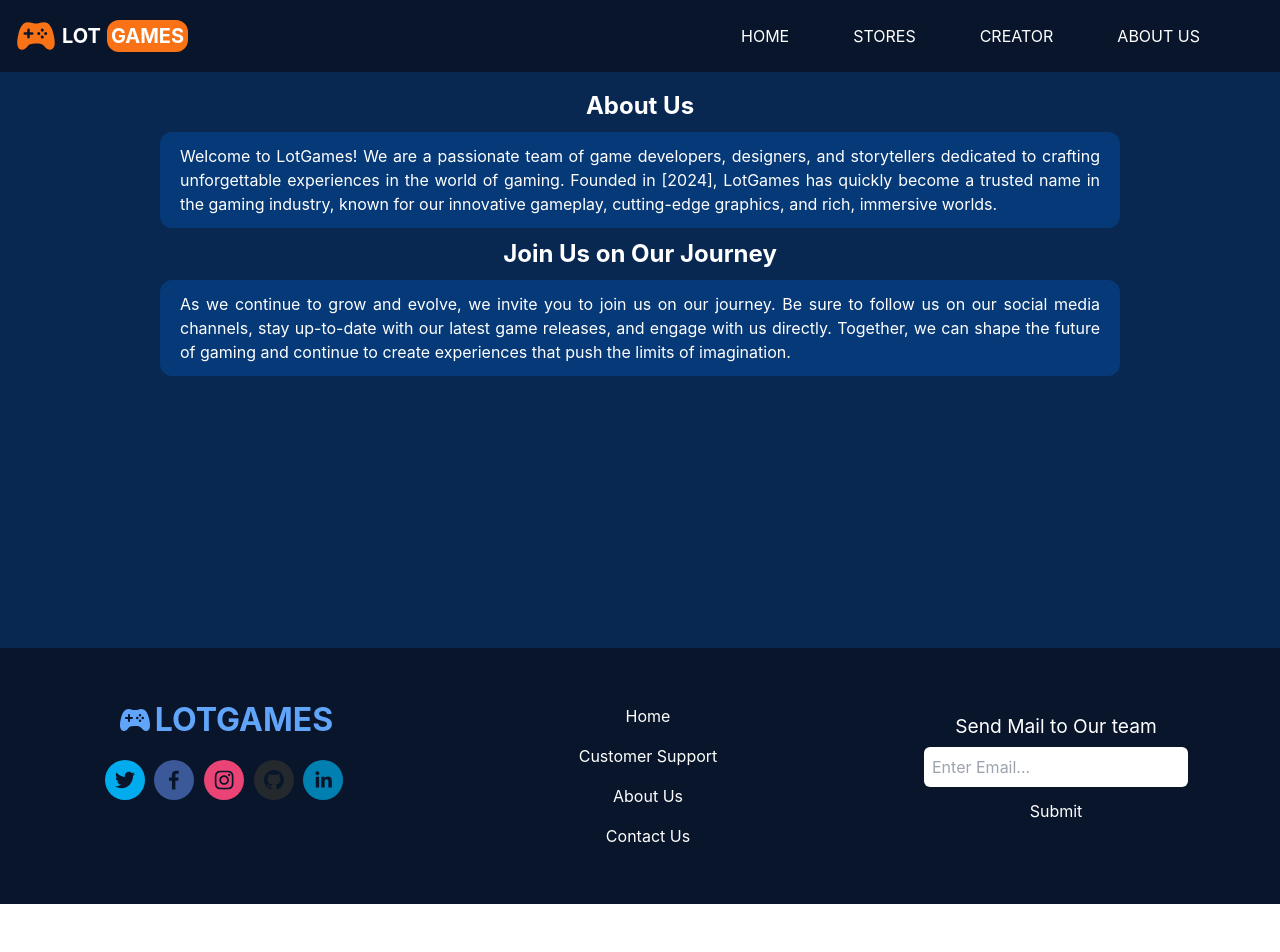
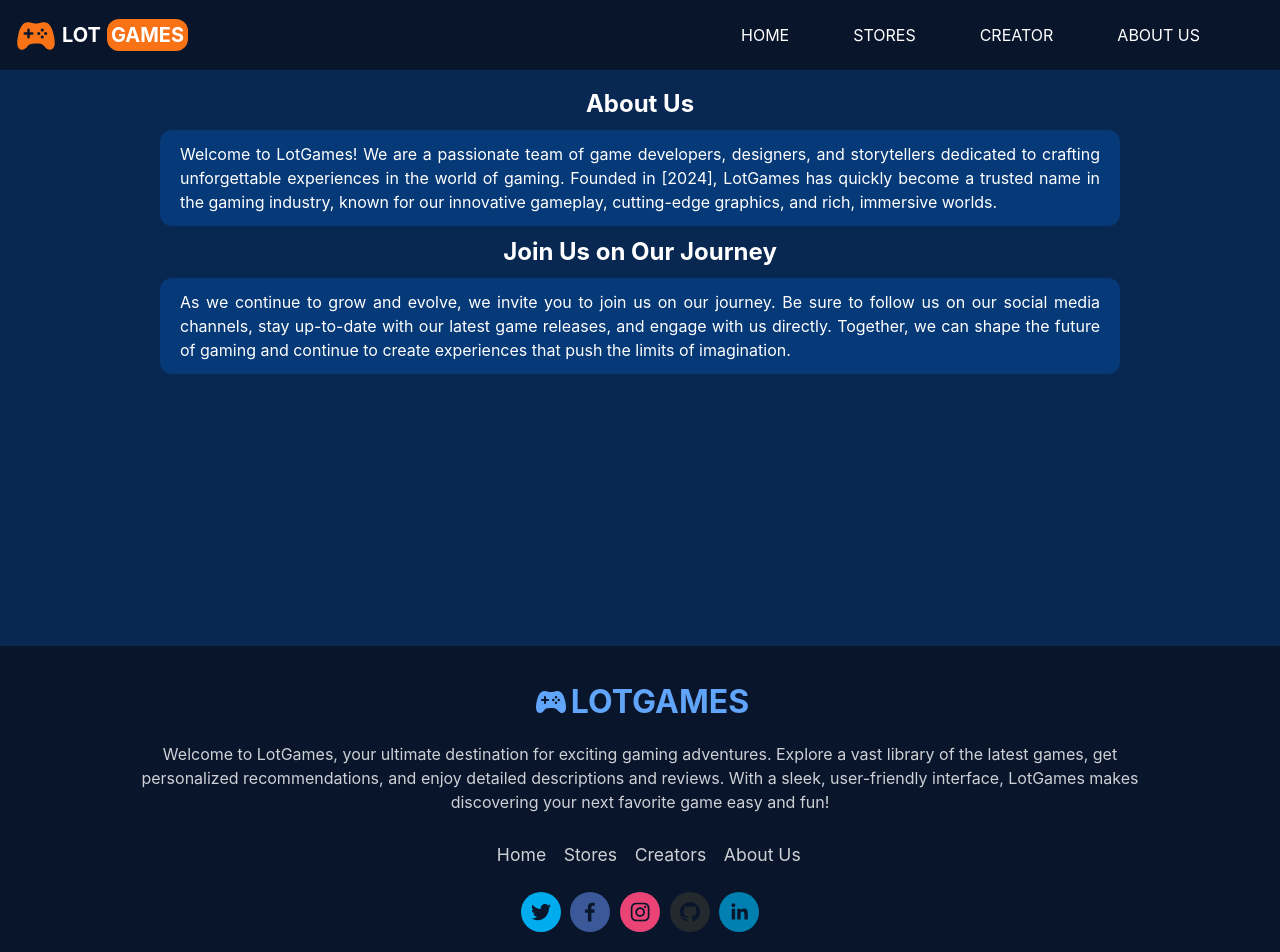
Before and after one commit to VINOTHKUMARM1127/GameX, a React (Vite) app: page /aboutus in a window 1280 px wide. Shown: the top 952 px of the page. Before the commit the page ends 904 px from the top, so only its background shows below. Built offline with nearby package versions, Linux system fonts and the light colour scheme.

Commit message:
Almost Completed

```diff
--- a/src/App.jsx
+++ b/src/App.jsx
@@ -1,4 +1,3 @@
-
 import Footer from "./Components/Footer"
 import Header from "./Components/Header"
 import Home from "./Pages/Home"
@@ -9,13 +8,13 @@ import Creator from "./Pages/Creator"
 import Aboutus from "./Pages/Aboutus"
 import NotFoundPage from "./Pages/NotFoundPage"
 import CreatorDetails from "./Pages/CreatorDetails"
+import ScrollTop from "./Components/ScrollTop"
 
 function App() {
 
-
   return (
     <Router>
-
+      <ScrollTop />
       <div className=" bg-[#082751] min-h-[100vh]">
         <Header />
         <Routes>
--- a/src/Components/Footer.jsx
+++ b/src/Components/Footer.jsx
@@ -1,36 +1,50 @@
 import React from 'react'
 import { IoGameController } from "react-icons/io5";
+import { useNavigate } from 'react-router-dom';
 import { SocialIcon } from 'react-social-icons'
 
 const Footer = () => {
+  const navigate = useNavigate()
   return (
-    <div className='bg-[#09152b] py-[3em] px-[1em] grid grid-cols-1 md:grid-cols-3 text-center '>
-      <div className=''>
+    <div className='bg-[#09152b] py-[2em] px-[1em] text-center '>
+      <div className='my-auto mx-0'>
         <div className='flex justify-center  text-blue-400 mb-[1em]'>
-          <IoGameController className='mx-0px my-auto w-8 h-8 md:w-10 h-10' />
+          <IoGameController className='mx-0px my-auto w-8 h-8 md:w-10' />
           <div className='text-[2em] font-bold mx-0px my-auto'>LOTGAMES</div>
         </div>
-        <div className='mb-2'>
-          <SocialIcon style={{ height: 40, width: 40 }} network='twitter' className='mx-[0.3em]'/>
-          <SocialIcon style={{ height: 40, width: 40 }} network='facebook' className='mx-[0.3em]'/>
-          <SocialIcon style={{ height: 40, width: 40 }} network='instagram' className='mx-[0.3em]'/>
-          <SocialIcon style={{ height: 40, width: 40 }} network='github' className='mx-[0.3em]'/>
-          <SocialIcon style={{ height: 40, width: 40 }} network='linkedin' className='mx-[0.3em]'/>
-        </div> <hr className='md:hidden my-[1em]'/>
+
+        <div className='md:w-[80vw] w-[90vw] mx-auto my-0 pb-5 opacity-80'>
+        Welcome to LotGames, your ultimate destination for exciting gaming adventures. Explore
+        a vast library of the latest games, get personalized recommendations, and enjoy detailed
+         descriptions and reviews. With a sleek, user-friendly interface, LotGames makes
+         discovering your next favorite game easy and fun!
+        </div> <hr className='md:hidden opacity-80 my-[1em]' />
+
+      <div className='flex flex-wrap flex-col md:flex-row text-[1.1em] justify-center opacity-80'>
+        <div onClick={()=>{navigate('/')}}
+        className='ml-[1em] my-2 hover:text-blue-400'>Home</div>
+        <div onClick={()=>{navigate('/store')}}
+        className='ml-[1em] my-2 hover:text-blue-400'>Stores</div>
+        <div onClick={()=>{navigate('/creator')}}
+        className='ml-[1em] my-2 hover:text-blue-400'>Creators</div>
+        <div onClick={()=>{navigate('/aboutus')}}
+        className='ml-[1em] my-2 hover:text-blue-400'>About Us</div>
+      </div> <hr className='md:hidden opacity-80 my-[1em]' />
+
+      <div className='mt-4'>
+          <SocialIcon style={{ height: 40, width: 40 }} network='twitter'
+            className='mx-[0.3em] hover:scale-105 transtion-all duration-300 ease-in-out'/>
+          <SocialIcon style={{ height: 40, width: 40 }} network='facebook'
+            className='mx-[0.3em] hover:scale-105 transtion-all duration-300 ease-in-out'/>
+          <SocialIcon style={{ height: 40, width: 40 }} network='instagram'
+            className='mx-[0.3em] hover:scale-105 transtion-all duration-300 ease-in-out'/>
+          <SocialIcon style={{ height: 40, width: 40 }} network='github'
+            className='mx-[0.3em] hover:scale-105 transtion-all duration-300 ease-in-out'/>
+          <SocialIcon style={{ height: 40, width: 40 }} network='linkedin'
+            className='mx-[0.3em] hover:scale-105 transtion-all duration-300 ease-in-out'/>
+        </div>
       </div>
 
-      <div className='flex flex-wrap flex-col  justify-center '>
-        <div className='ml-[1em] my-2 hover:text-blue-400'>Home</div>
-        <div className='ml-[1em] my-2 hover:text-blue-400'>Customer Support</div>
-        <div className='ml-[1em] my-2 hover:text-blue-400'>About Us</div>
-        <div className='ml-[1em] my-2 hover:text-blue-400'>Contact Us</div><hr className='md:hidden my-[1em]'/>
-      </div>
-
-      <div className='mt-[1em]'>
-        <div className='pb-[.3em] text-[1.2em]'>Send Mail to Our team</div>
-        <input type="text" placeholder='Enter Email...' className=' p-2 rounded-md border-white'/>
-        <div className='text-center'><button className='p-3'>Submit</button></div>
-      </div>
     </div>
   )
 }
--- a/src/Components/GamesGenre.jsx
+++ b/src/Components/GamesGenre.jsx
@@ -34,7 +34,7 @@ const GamesGenre = ({ genreId }) => {
             </div>
         ) :(
         <div className='mt-5'>
-            <div className='grid grid-cols-2 lg:grid-cols-3 gap-6 mt-3'>
+            <div className='grid grid-cols-2 lg:grid-cols-3 gap-6 my-3'>
                 {dat.map((curitem, index) => (
                     <div key={index}
                     className='bg-[#063977] rounded-xl  pb-1 text-center
--- a/src/Components/Header.jsx
+++ b/src/Components/Header.jsx
@@ -1,4 +1,4 @@
-import React, { useState } from 'react';
+import React, { useEffect, useState } from 'react';
 import { IoGameController } from "react-icons/io5";
 import { IoMenu } from "react-icons/io5";
 import { IoMdClose } from "react-icons/io";
@@ -6,10 +6,31 @@ import { useNavigate } from 'react-router-dom';
 
 const Header = () => {
   const [menuOpen, setMenuOpen] = useState(false);
+  const [showHeader, setShowHeader] = useState(true);
+  const [lastScrollY, setLastScrollY] = useState(0);
   const navigate = useNavigate();
 
+  useEffect(() => {
+    const handleScroll = () => {
+      const currentScrollY = window.scrollY;
+      if (currentScrollY > lastScrollY && currentScrollY > 0) {
+        setShowHeader(false);
+      } else {
+        setShowHeader(true);
+      }
+      setLastScrollY(currentScrollY);
+    };
+
+    window.addEventListener('scroll', handleScroll);
+    return () => {
+      window.removeEventListener('scroll', handleScroll);
+    };
+  }, [lastScrollY]);
+
+
   return (
-    <div className='flex p-[1em] bg-[#09152b] justify-between sticky top-0 z-40'>
+    <div className={`flex p-[1em] bg-[#09152b] justify-between sticky h-[70px] top-0 z-40
+    transition-all ${showHeader ? '' : '-top-[70px]'}`}>
       <div className='flex'>
         <IoGameController className='text-orange-500 mx-0px my-auto w-6 h-6 md:w-10 md:h-10' />
         <div onClick={() => navigate('/')}
@@ -19,16 +40,16 @@ const Header = () => {
       </div>
       <div className='text-[1em] md:flex mx-0px my-auto'>
         <div onClick={() => navigate('/')}
-        className='hidden md:block mr-[4em]'>HOME</div>
+          className='hidden md:block mr-[4em] hover:text-blue-400'>HOME</div>
         <div onClick={() => navigate('/store')}
-        className='hidden md:block mr-[4em]'>STORES</div>
+          className='hidden md:block mr-[4em] hover:text-blue-400'>STORES</div>
         <div onClick={() => navigate('/creator')}
-        className='hidden md:block mr-[4em]'>CREATOR</div>
+          className='hidden md:block mr-[4em] hover:text-blue-400'>CREATOR</div>
         <div onClick={() => navigate('/aboutus')}
-        className='hidden md:block mr-[4em]'>ABOUT US</div>
+          className='hidden md:block mr-[4em] hover:text-blue-400'>ABOUT US</div>
         <IoMenu
           className='mr-[1em] block md:hidden mx-0px my-auto w-6 h-6 cursor-pointer'
-          onClick={() => {setMenuOpen(!menuOpen)}}
+          onClick={() => { setMenuOpen(!menuOpen) }}
         />
       </div>
 
@@ -37,14 +58,14 @@ const Header = () => {
         ${menuOpen ? 'block' : 'hidden'} text-[1em]
         fixed top-0 right-0 w-[80vw] h-screen bg-[#09152b] pt-[6em] p-4 rounded-lg`}>
         <IoMdClose className='w-6 h-6 top-3 absolute'
-        onClick={() => {setMenuOpen(false)}}/>
-        <div onClick={() => {navigate('/'); setMenuOpen(false)}}
+          onClick={() => { setMenuOpen(false) }} />
+        <div onClick={() => { navigate('/'); setMenuOpen(false) }}
           className='mb-[4em]'>HOME</div>
-        <div onClick={() => {navigate('/store'); setMenuOpen(false)}}
+        <div onClick={() => { navigate('/store'); setMenuOpen(false) }}
           className='mb-[4em]'>STORES</div>
-        <div onClick={() => {navigate('/creator'); setMenuOpen(false)}}
+        <div onClick={() => { navigate('/creator'); setMenuOpen(false) }}
           className='mb-[4em]'>CREATOR</div>
-        <div onClick={() => {navigate('/aboutus'); setMenuOpen(false)}}
+        <div onClick={() => { navigate('/aboutus'); setMenuOpen(false) }}
           className='mb-[4em]'>ABOUT US</div>
       </div>
     </div>
--- /dev/null
+++ b/src/Components/ScrollTop.jsx
@@ -0,0 +1,15 @@
+import React, { useEffect } from 'react'
+import { useLocation } from 'react-router-dom';
+
+const ScrollTop = () => {
+
+const location = useLocation();
+
+  useEffect(() => {
+    window.scrollTo(0, 0);
+  }, [location]);
+  return null
+
+}
+
+export default ScrollTop
--- a/src/Pages/Creator.jsx
+++ b/src/Pages/Creator.jsx
@@ -1,6 +1,7 @@
 import React, { useState } from 'react'
 import FetchData from '../FetchData/FetchData'
 import { useNavigate } from 'react-router-dom'
+import ScrollTop from '../Components/ScrollTop'
 
 const Creator = () => {
   const navigate = useNavigate()
@@ -64,7 +65,7 @@ const Creator = () => {
         </div>
       )}
       <div className='flex justify-center mt-5'>
-        <div className='bg-[#063977] rounded-xl px-4 py-2 mr-5' onClick={handlePrev}>Prev</div>
+        <div className='bg-[#063977] rounded-xl px-4 py-2 mr-5' onClick={()=>{handlePrev; <ScrollTop />}}>Prev</div>
         <div className='text-[1em] my-auto mx-0'>Page:{page}</div>
         <div className='bg-[#063977] rounded-xl px-4 py-2 ml-5' onClick={handleNext}>Next</div>
       </div>
--- a/src/Pages/CreatorDetails.jsx
+++ b/src/Pages/CreatorDetails.jsx
@@ -6,7 +6,6 @@ import Creator from './Creator';
 const CreatorDetails = () => {
     const { id } = useParams();
     const { data, loading } = FetchData({ url: `/creators/${id}`, id: null })
-    console.log(data)
 
     const skitem = (it) => {
         return (
--- a/src/Pages/Store.jsx
+++ b/src/Pages/Store.jsx
@@ -4,7 +4,6 @@ import FetchData from '../FetchData/FetchData'
 const Store = () => {
     const { data, loading } = FetchData({ url: '/stores', id: null })
     const st = data?.results
-    console.log(st)
 
     const text = () =>{
         return(
@@ -51,7 +50,8 @@ const Store = () => {
                             <img className='w-full h-[200px] md:h-[180px] rounded-tl-xl
                             rounded-tr-xl object-cover '
                                 src={items.image_background} alt={items.name} />
-                            <div className='font-bold my-[6px]'>{items.name}</div>
+                            <div className='font-bold my-[6px] text-[1.1em]'>{items.name}</div>
+                            <div className='font-bold'>Games:</div>
                             <div className='mb-2'>{items.games.map((dat) => (
                                 <div>{dat.name}</div>
                             ))}</div>
```
Also changed, not shown: src/index.css (line endings or trailing spaces), 1 other file (tests, documents, lock files or other folders). Lines whose indentation alone changed are shown as unchanged.
